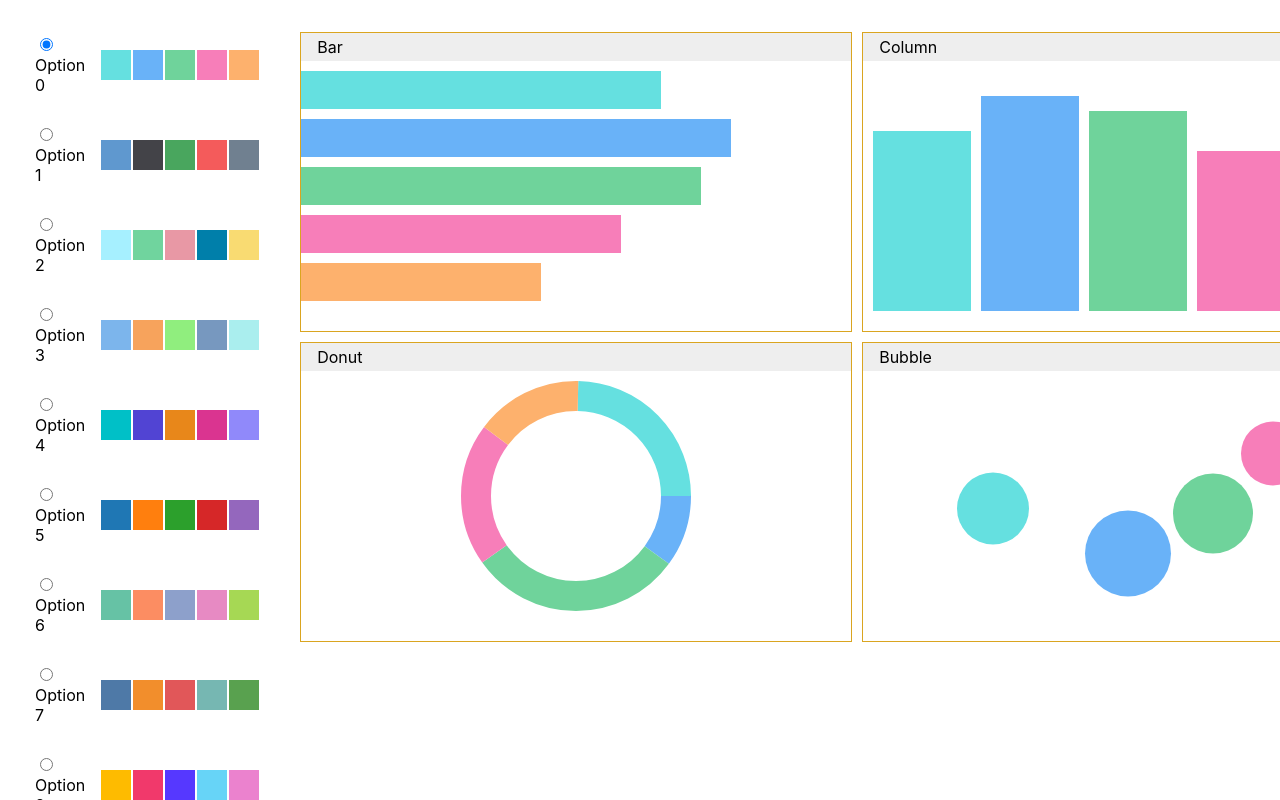
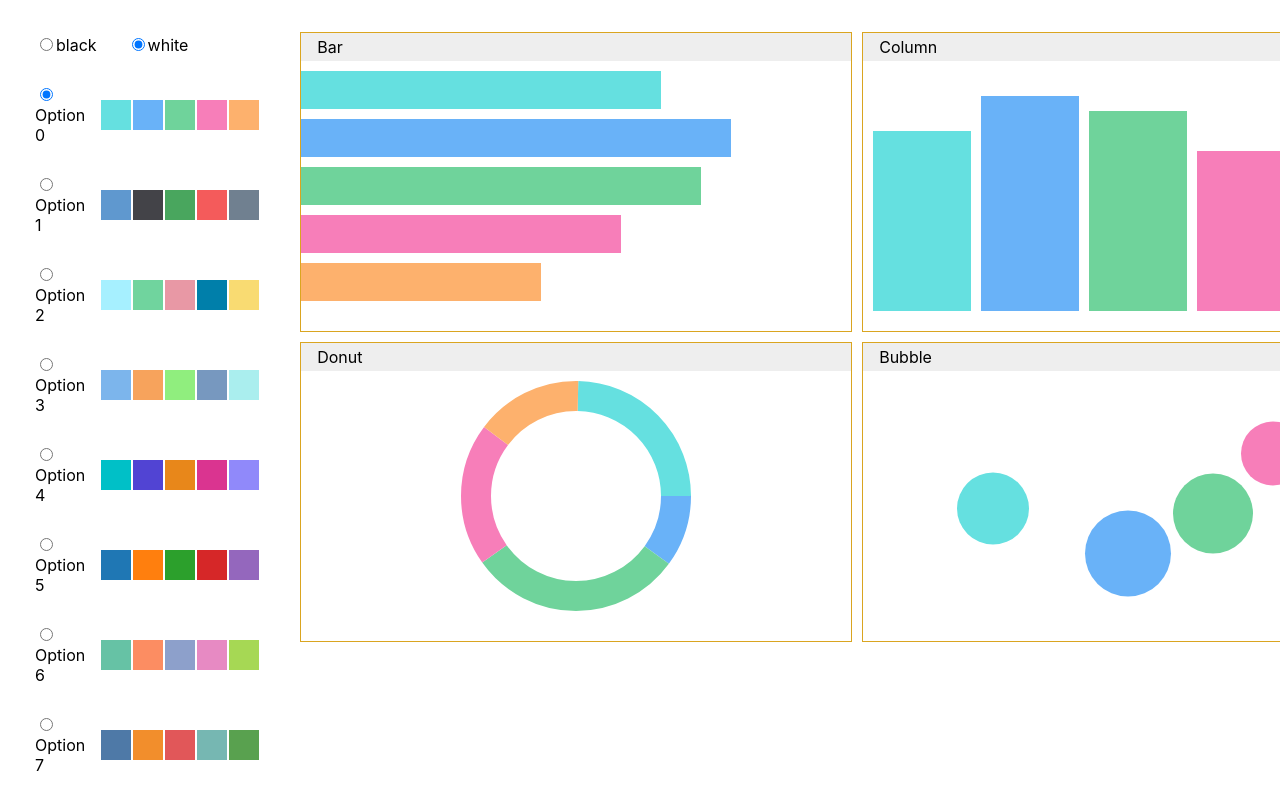
Before and after one commit to PunitLodha/VisualizationColorPalette, a React (Create React App) app: page / in a window 1280 px wide. Shown: the top 800 px of the page. Built offline with nearby package versions, Linux system fonts and the light colour scheme.

Commit message:
added dark mode

```diff
--- a/src/App.js
+++ b/src/App.js
@@ -4,6 +4,7 @@ import PaletteSelector from './components/PaletteSelector';
 
 function App() {
   const [selected, setSelected] = useState('0');
+  const [color, setColor] = useState('white');
   const colors = [
     ['#65E0E0', '#69B2F8', '#6FD39B', '#F77EB9', '#FDB16D'],
     [
@@ -103,8 +104,14 @@ function App() {
   ];
   return (
     <div style={{ display: 'flex' }}>
-      <PaletteSelector selected={selected} colors={colors} setSelected={setSelected} />
-      <GraphsContainer selected={selected} colors={colors[Number(selected)]} />
+      <PaletteSelector
+        selected={selected}
+        colors={colors}
+        setSelected={setSelected}
+        color={color}
+        setColor={setColor}
+      />
+      <GraphsContainer selected={selected} colors={colors[Number(selected)]} color={color} />
     </div>
   );
 }
--- a/src/components/GraphsContainer.js
+++ b/src/components/GraphsContainer.js
@@ -8,11 +8,12 @@ const Grid = styled.div`
   grid-template-columns: repeat(2, 1fr);
   grid-template-rows: repeat(2, minmax(0, 300px));
   grid-gap: 10px;
+  background-color: ${(props) => (props.color === 'white' ? 'white' : 'black')};
 `;
 
-const GraphsContainer = ({ colors }) => {
+const GraphsContainer = ({ colors, color }) => {
   return (
-    <Grid>
+    <Grid color={color}>
       <Graph title="Bar" colors={colors} />
       <Graph title="Column" colors={colors} />
       <Graph title="Donut" colors={colors} />
--- a/src/components/PaletteSelector.js
+++ b/src/components/PaletteSelector.js
@@ -1,9 +1,37 @@
 import React from 'react';
 
-const PaletteSelector = ({ colors, selected, setSelected }) => {
+const PaletteSelector = ({ colors, selected, setSelected, color, setColor }) => {
   const r = (s, e) => Array.from('x'.repeat(e - s), (_, i) => s + i);
   return (
     <form style={{ display: 'flex', flexDirection: 'column', padding: '20px' }}>
+      <form style={{ display: 'flex' }}>
+        <label style={{ margin: '15px' }}>
+          <input
+            type="radio"
+            name="option"
+            value="black"
+            checked={color === 'black'}
+            onChange={(event) => {
+              setColor(event.target.value);
+            }}
+            className="form-check-input"
+          />
+          <span>black </span>
+        </label>
+        <label style={{ margin: '15px' }}>
+          <input
+            type="radio"
+            name="option"
+            value="white"
+            checked={color === 'white'}
+            onChange={(event) => {
+              setColor(event.target.value);
+            }}
+            className="form-check-input"
+          />
+          <span>white </span>
+        </label>
+      </form>
       {r(0, colors.length).map((val) => (
         <div style={{ display: 'flex' }}>
           <label style={{ margin: '15px' }}>
```
